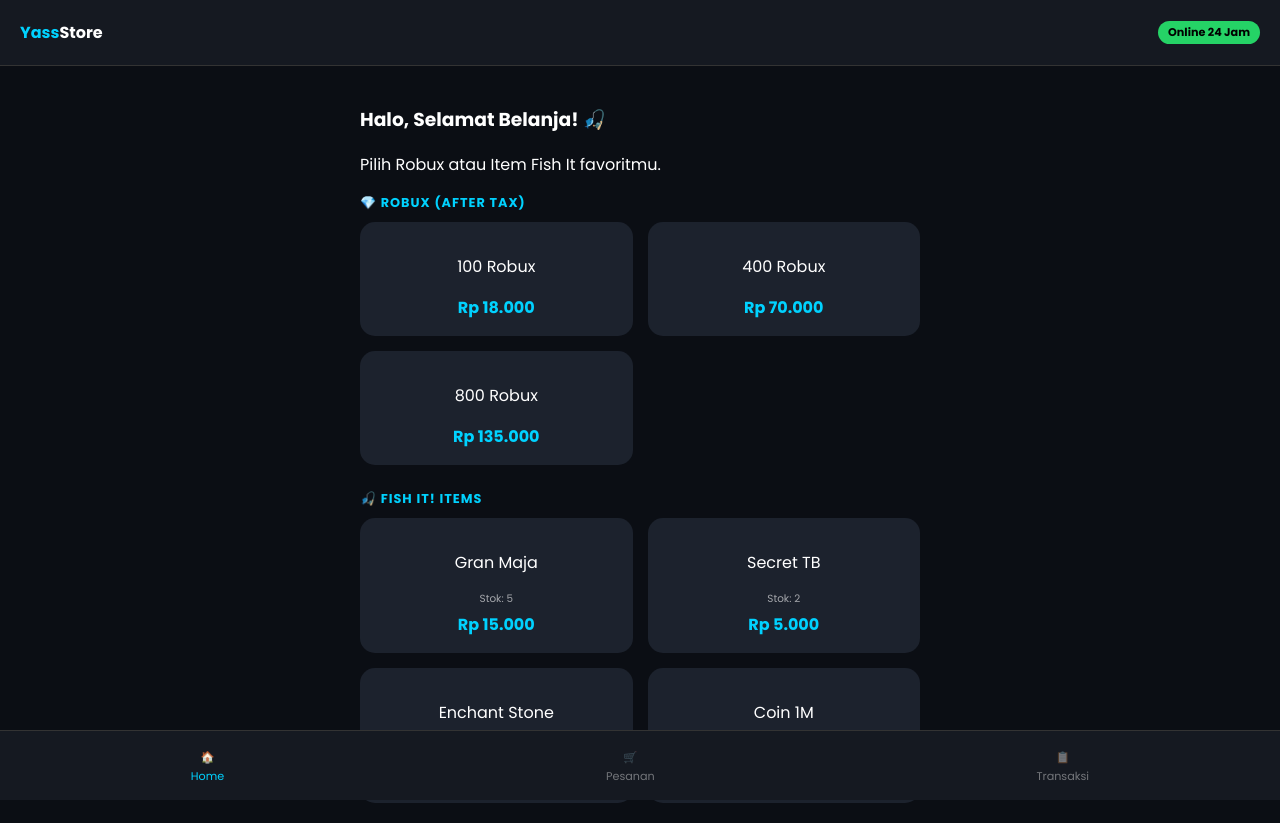
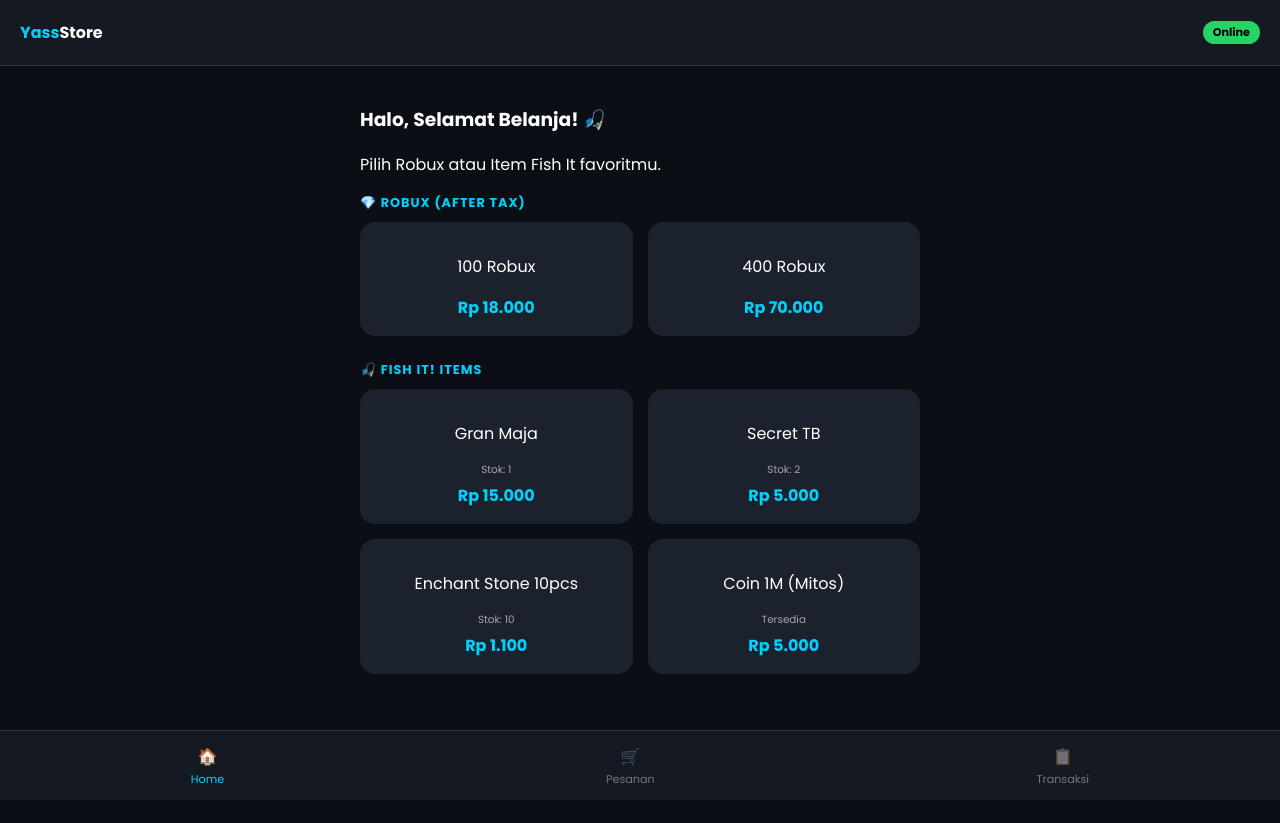
Before and after one commit to yasszz0909-ai/yass-store, a plain HTML site: page index.html in a window 1280 px wide. After the commit the page ends 800 px from the top, so only its background shows below. Drawn offline with Linux system fonts and the light colour scheme.

Commit message:
index.html

```diff
--- a/index.html
+++ b/index.html
@@ -12,11 +12,10 @@
     <div id="mainContent">
         <header class="app-header">
             <div class="logo">Yass<span>Store</span></div>
-            <div class="badge-status">Online 24 Jam</div>
+            <div class="badge-status">Online</div>
         </header>
 
         <div class="container">
-
             <section id="homePage" class="page active">
                 <div class="welcome-banner">
                     <h3>Halo, Selamat Belanja! 🎣</h3>
@@ -34,10 +33,6 @@
                             <p>400 Robux</p>
                             <span class="price">Rp 70.000</span>
                         </div>
-                        <div class="card" onclick="pilihProduk('800 Robux (AT)', 135000)">
-                            <p>800 Robux</p>
-                            <span class="price">Rp 135.000</span>
-                        </div>
                     </div>
                 </div>
 
@@ -46,7 +41,7 @@
                     <div class="grid-produk">
                         <div class="card card-rare" onclick="pilihProduk('Gran Maja', 15000)">
                             <p>Gran Maja</p>
-                            <span class="stok">Stok: 5</span>
+                            <span class="stok">Stok: 1</span>
                             <span class="price">Rp 15.000</span>
                         </div>
                         <div class="card card-rare" onclick="pilihProduk('Secret TB', 5000)">
@@ -54,14 +49,14 @@
                             <span class="stok">Stok: 2</span>
                             <span class="price">Rp 5.000</span>
                         </div>
-                        <div class="card card-rare" onclick="pilihProduk('Enchant Stone', 100)">
-                            <p>Enchant Stone</p>
+                        <div class="card card-rare" onclick="pilihProduk('Enchant Stone', 1100)">
+                            <p>Enchant Stone 10pcs</p>
                             <span class="stok">Stok: 10</span>
-                            <span class="price">Rp 100</span>
+                            <span class="price">Rp 1.100</span>
                         </div>
-                        <div class="card card-rare" onclick="pilihProduk('Coin 1M', 5000)">
-                            <p>Coin 1M</p>
-                            <span class="stok">Stok: 1</span>
+                        <div class="card card-rare" onclick="pilihProduk('Coin 1M via mitos', 5000)">
+                            <p>Coin 1M (Mitos)</p>
+                            <span class="stok">Tersedia</span>
                             <span class="price">Rp 5.000</span>
                         </div>
                     </div>
@@ -73,51 +68,40 @@
                 <div class="glass-card">
                     <label>Username Roblox:</label>
                     <input type="text" id="playerId" placeholder="Masukkan ID Game..." class="main-input">
-
                     <div class="item-summary-box">
-                        <span id="displayProduk" style="font-weight:bold; color:#00d2ff;">Pilih Produk Dahulu</span>
+                        <span id="displayProduk" style="font-weight:bold; color:#00d2ff;">Pilih Produk...</span>
                         <div class="counter">
                             <button onclick="changeQty(-1)">-</button>
                             <span id="qtyVal">1</span>
                             <button onclick="changeQty(1)">+</button>
                         </div>
                     </div>
-
                     <select id="methodInput" class="main-input">
-                        <option value="">Pilih Metode Pembayaran</option>
+                        <option value="">Pilih Metode Bayar</option>
                         <option value="DANA">DANA (Minta Di WhatsApp)</option>
-                        <option value="QRIS">QRIS (Tanyakan di WhatsApp)</option>
+                        <option value="QRIS">QRIS (Minta di WhatsApp)</option>
                     </select>
-
                     <div class="total-area">
                         <p>Total Harga</p>
                         <h2 id="displayTotal">Rp 0</h2>
                     </div>
-
                     <div class="info-transfer">
-                        ⚠️ <strong>INFO:</strong> Kirimkan Bukti Transfer setelah pesan terkirim di WhatsApp agar pesanan segera diproses.
+                        Wajib kirim Bukti Transfer di WA setelah pesan.
                     </div>
-
-                    <button class="btn-primary" onclick="kirimWA()">BELI & KIRIM FORMAT</button>
+                    <button class="btn-primary" onclick="kirimWA()">BELI SEKARANG</button>
                 </div>
             </section>
 
             <section id="historyPage" class="page">
-                <div class="section-header"><h2>📜 Riwayat Transaksi</h2></div>
+                <div class="section-header"><h2>📜 Riwayat</h2></div>
                 <div id="listTransaksi"></div>
             </section>
         </div>
 
         <nav class="bottom-nav">
-            <div class="nav-item active" onclick="showPage('homePage')">
-                <span class="icon">🏠</span><span>Home</span>
-            </div>
-            <div class="nav-item" onclick="showPage('orderPage')">
-                <span class="icon">🛒</span><span>Pesanan</span>
-            </div>
-            <div class="nav-item" onclick="showPage('historyPage')">
-                <span class="icon">📋</span><span>Transaksi</span>
-            </div>
+            <div class="nav-item active" onclick="showPage('homePage')">🏠<span>Home</span></div>
+            <div class="nav-item" onclick="showPage('orderPage')">🛒<span>Pesanan</span></div>
+            <div class="nav-item" onclick="showPage('historyPage')">📋<span>Transaksi</span></div>
         </nav>
     </div>
 
```
